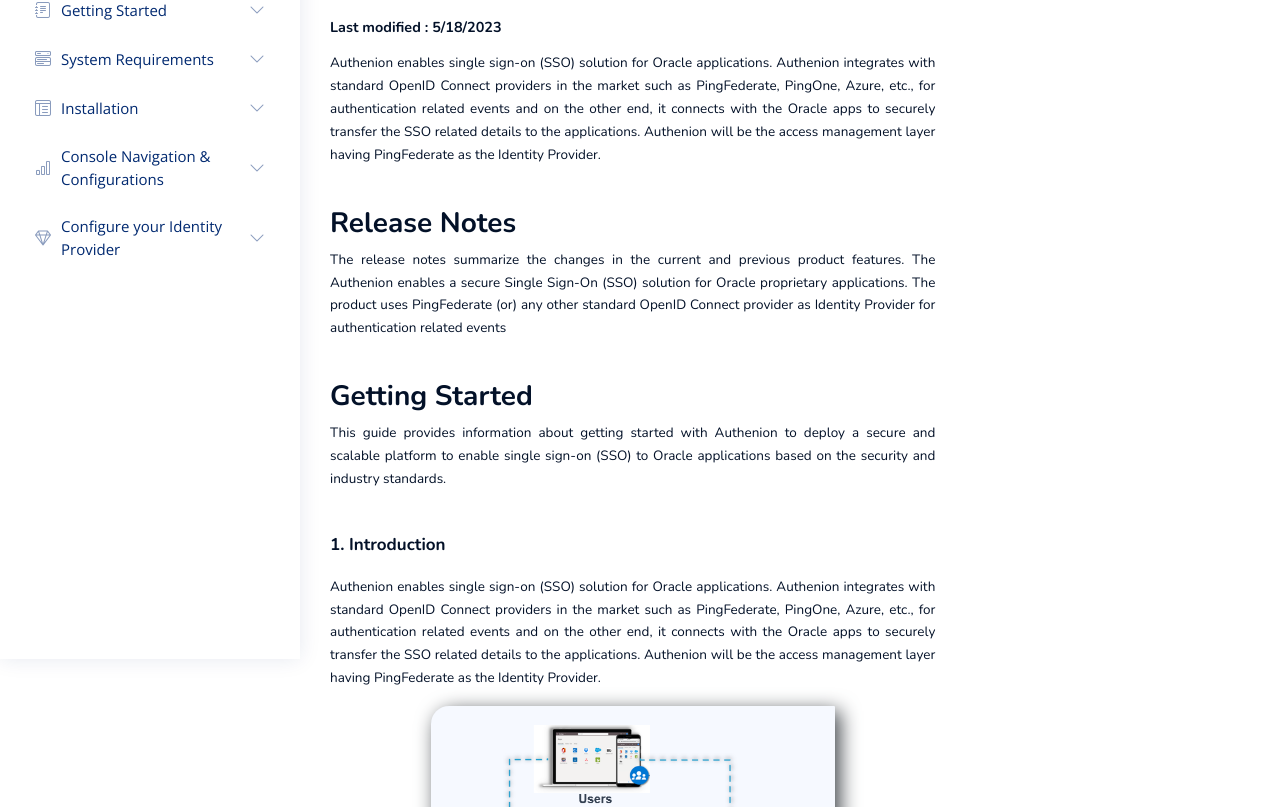
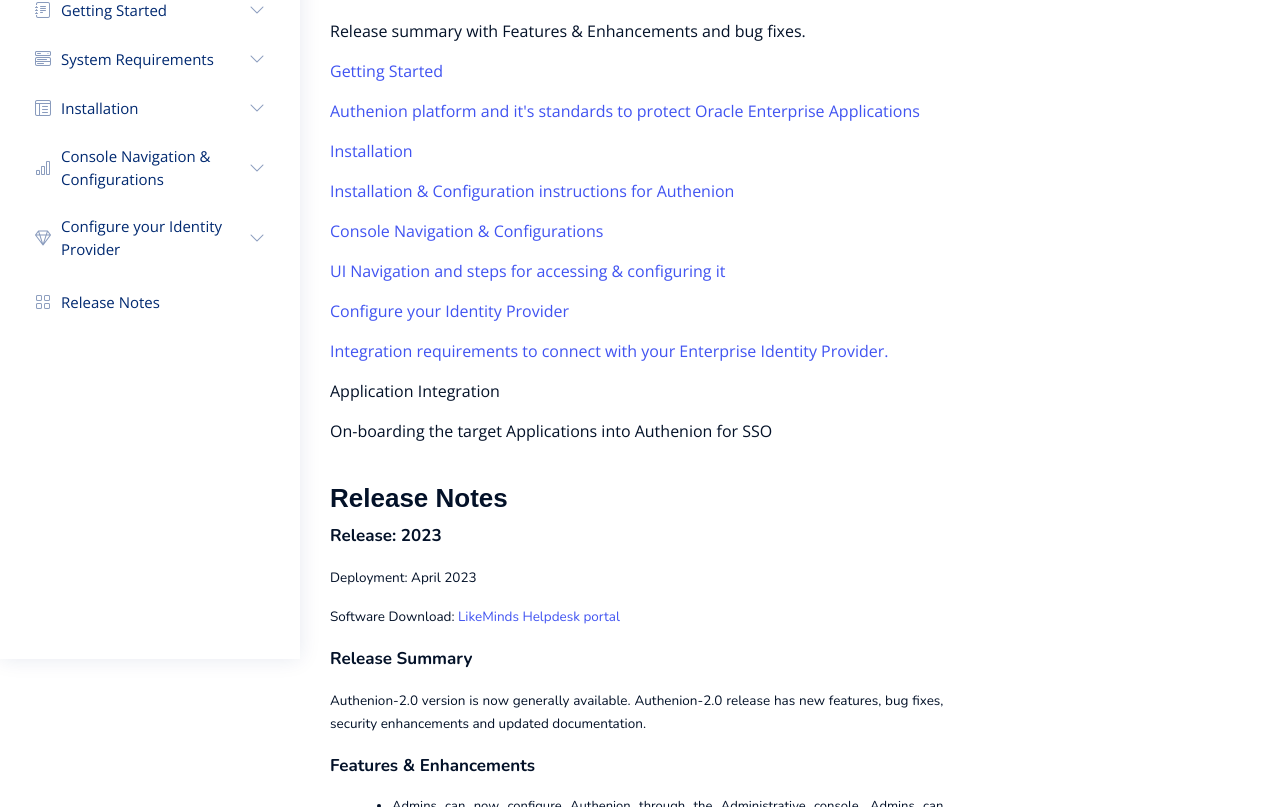
Before and after one commit to shanousman/Authenion-Eik-testing.github.io, a plain HTML site: page index.html in a window 1280 px wide. Shown: the part 141-948 px from the top of the page. Drawn offline with nearby package versions, Linux system fonts and the light colour scheme.

Commit message:
Update index.html

```diff
--- a/index.html
+++ b/index.html
@@ -1,3 +1,4 @@
+
 <!DOCTYPE html>
 <html lang="en">
 
@@ -168,7 +169,7 @@
 
 
       <li class="nav-item">
-        <a class="nav-link " href="index.html">
+        <a class="nav-link collapsed" href="index.html">
           <i class="bi bi-grid"></i>
           <span>Release Notes</span>
         </a>
@@ -221,12 +222,12 @@
         <ul id="components-nav" class="nav-content collapse " data-bs-parent="#sidebar-nav">
          <li>
           <a href="#SupportedOS">
-              <i class="bi bi-circle"></i><span>	Supported Operating Systems </span>
+              <i class="bi bi-circle"></i><span>Supported Operating Systems </span>
             </a>
           </li>
           <li>
             <a href="#LinuxUserrequirements">
-              <i class="bi bi-circle"></i><span>	Linux User requirements in the Authenion Server</span>
+              <i class="bi bi-circle"></i><span>Linux User requirements in the Authenion Server</span>
             </a>
           </li>
           <li>
@@ -305,7 +306,7 @@
         </a>
         <ul id="charts-nav" class="nav-content collapse " data-bs-parent="#sidebar-nav">
           <li>
-            <a href="#Applications / Dashboard page"">
+            <a href="#Applications / Dashboard page">
               <i class="bi bi-circle"></i><span>Dashboard/Applications</span>
             </a>
           </li>
@@ -393,7 +394,12 @@
       </li><!-- End Icons Nav -->
 
       <li class="nav-heading"></li>
-
+      <li class="nav-item">
+        <a class="nav-link collapsed" href="index.html">
+          <i class="bi bi-grid"></i>
+          <span>Release Notes</span>
+        </a>
+      </li><!-- End Dashboard Nav -->
 
 
 
@@ -407,30 +413,112 @@
   <main id="main" class="main">
 
     <div class="pagetitle">
-      <h2><b><p style="font-size: 2.5rem;color: #031128">Authenion</p></b></h2>
-      <nav>
-        <ol class="breadcrumb">
-          <li class="breadcrumb-item"><a href="index.html"></a></li>
-
-		  <!--<li class="breadcrumb-item active"></li>-->
-        </ol>
-      </nav>
+     <p>Authenion Documentation</p>
+
     </div><!-- End Page Title -->
 
+	<!----->
+
+	<div class="body-main" data-test="bodyContent">
+
+	<!-- Tiles -->
+
+		<div class="tiles">
+			<div>
+				<p class="tile-title" data-test="tile">
+
+						 Release Notes
+
+				</p>
+					<p class="tile-subtitle">Release summary with Features & Enhancements and bug fixes.</p>
+			 </div>
+			<div>
+				<a href="#GettingStarted">
+				<p class="tile-title" data-test="tile">
+							 Getting Started
+			   </p>
+				<p class="tile-subtitle">
+					Authenion platform and it's standards to protect Oracle Enterprise Applications
+				</p>
+			</a>
+			  </div>
+			 <div>
+
+               <a href="#Installation">
+				<p class="tile-title" data-test="tile">
+				   Installation
+				</p>
+				<p class="tile-subtitle">Installation & Configuration instructions for Authenion
+				</p>
+				</a>
+			 </div>
+		</div>
+
+		<div class="tiles">
+			<div>
+
+               <a href="#Console Navigation & Configurations">
+				<p class="tile-title" data-test="tile">
+				  	  Console Navigation & Configurations
+				</p>
+				<p class="tile-subtitle">UI Navigation and steps for accessing & configuring it</p>
+			</a>
+			</div>
+
+			<div>
+				<a href="#Configure your Identity Provider">
+				<p class="tile-title" data-test="tile">
+				  Configure your Identity Provider
+				</p>
+				<p class="tile-subtitle">Integration requirements to connect with your Enterprise Identity Provider.</p>
+			</a>
+			</div>
+			<div>
+				<p class="tile-title" data-test="tile">
+
+				Application Integration
+
+				</p>
+				<p class="tile-subtitle">On-boarding the target Applications into Authenion for SSO</p>
+			</div>
+		</div>
+		<br />
+	</div>
+
+
+<!---->
+
     <section class="section dashboard">
-      <div class="row">
-
         <!-- Left side columns -->
         <div class="col-lg-8">
 			<div class="row">
 				<div>
-					<h4><p style="font-size: 0.9rem; color: #031128">Last modified :
-					<script>document.write(new Date().toLocaleDateString());</script> </p> </h4>
-					<p class="col-para"> Authenion enables single sign-on (SSO) solution for Oracle applications. Authenion integrates with standard OpenID Connect providers in the market such as PingFederate, PingOne, Azure, etc., for authentication related events and on the other end, it connects with the Oracle apps to securely transfer the SSO related details to the applications. Authenion will be the access management layer having PingFederate as the Identity Provider.</p> <br>
-
 					<!-- ### RELEASE NOTES ### -->
-					<h4><b>Release Notes</b></h4>
-					<p class="col-para">The release notes summarize the changes in the current and previous product features. The Authenion enables a secure Single Sign-On (SSO) solution for Oracle proprietary applications. The product uses PingFederate (or) any other standard OpenID Connect provider as Identity Provider for authentication related events</p><br>
+					<h4 style="font-family: ABCWhyte Bold, sans-serif; font-size:26px; font-weight: 600;">Release Notes</h4>
+					<p class="col-sub-headings"><b>Release: 2023</b></p>
+					<p class="col-para">Deployment: April 2023</p>
+					<p class="col-para">Software Download: <a href="https://support.likemindsconsulting.com" target="_blank">LikeMinds Helpdesk portal</a></p>
+					<p class="col-sub-headings"><b>Release Summary</b></p>
+					<p class="col-para">Authenion-2.0 version is now generally available. Authenion-2.0 release has new features, bug fixes, security enhancements and updated documentation.</p>
+					<p class="col-sub-headings"><b>Features & Enhancements</b></p>
+					<ul style="margin-left:30px;" class="col-para-bulletpoints">
+						<li><p class="col-para-bulletpoints">Admins can now configure Authenion through the Administrative console. Admins can onboard/manage target Applications, OIDC Providers, Product License and lot more through the administrative console.</p></li>
+						<li><p class="col-para-bulletpoints">Authenion administrative console is hosted by LikeMinds and is available at <a href="https://launch.authenion.com/" target="_blank">Admin UI.</a></p></li>
+						<li><p class="col-para-bulletpoints">The logging framework has been changed to Apache Log4j2 from Logback. Audit logging is now available for recording the event occurance, type, time and responsible user or service.</p></li>
+						<li><p class="col-para-bulletpoints">Authenion Cluster is available and it provides high-availability & scalability. Authenion has inbuilt load balancer for its backend connections. However, Authenion still rquires a network load balancer to automatically balance traffic in the cluster.</p></li>
+						<li><p class="col-para-bulletpoints">Authenion instance status can be monitored through the console. A health-check endpoint is also available to monitor its status through any monitoring tools.</p></li>
+					</ul>
+					<p class="col-sub-headings"><b>Fixes</b></p>
+					<ul style="margin-left:30px;" class="col-para-bulletpoints">
+						<li><p class="col-para-bulletpoints">AQ4-2022-1001: Multiple occurances of SSO transaction in authenion-engine logs.</a></p></li>
+						<li><p class="col-para-bulletpoints">AQ1-2023-1001: Authenion engine log recycling and log file size limit to 10MB.</p></li>
+						<li><p class="col-para-bulletpoints">AQ1-2023-1002: REST API calls authorization for Authenion agent.</p></li>
+						<li><p class="col-para-bulletpoints">AQ1-2023-1003: Cookie is configured with SameSite attribute</p></li>
+						<li><p class="col-para-bulletpoints">AQ2-2023-1006: Multiple sync requests to the same Agent APIs.</p></li>
+						<li><p class="col-para-bulletpoints">AQ2-2023-1008: Header Mapping page shows blank screen when there is no data present in OIDC claims.</p></li>
+					</ul>
+
+					<br />
 				</div>
 
 
@@ -479,14 +567,16 @@
 						<br>
 					</ul> -->
 				</div>
-
+		<br />
 				<!-- ### GETTING STARTED ### -->
+			<!--<div style="width:800px; background-color:lightgrey;">-->
 			<div>
-				<h4><b>Getting Started</b></h4>
+				<a style="padding:32px" name="GettingStarted"></a>
+				<h4 style="font-family: ABCWhyte Bold, sans-serif; font-size:26px; font-weight: 600;">Getting Started</h4>
 				<p class="col-para">This guide provides information about getting started with Authenion to deploy a secure and scalable platform to enable single sign-on (SSO) to Oracle applications based on the security and industry standards.</p>
 				<a style="padding:32px" name="Introduction"></a>
 				<p class="col-sub-headings"><b>1. Introduction</b></p>
-				<p class="col-para">Authenion enables single sign-on (SSO) solution for Oracle applications. Authenion integrates with standard OpenID Connect providers in the market such as PingFederate, PingOne, Azure, etc., for authentication related events and on the other end, it connects with the Oracle apps to securely transfer the SSO related details to the applications. Authenion will be the access management layer having PingFederate as the Identity Provider.</p>
+				<p class="col-para">Authenion enables single sign-on (SSO) solution for Oracle applications. Authenion integrates with standard OpenID Connect providers in the market such as PingFederate, PingOne, Azure, etc., for authentication related events and on the other end, it connects with the Oracle apps to securely transfer the SSO related details to the applications.</p>
 				<img src="assets/img/authenion-intro.png" alt="" class="col-images-intro" /> <br>
 
 				<a style="padding:32px" name="Enterprise Deployement Model"></a>
@@ -686,7 +776,8 @@
 
         <!-- ### SYSTEM REQUIREMENTS ### -->
 				<div>
-					<h4><b>System Requirements</b></h4>
+					<h4 style="font-family: ABCWhyte Bold, sans-serif; font-size:26px; font-weight: 600;">System Requirements</h4>
+
 					<p class="col-para">The following requirements should be met for Authenion installation. Authenion qualifies & certifies the following configurations that they are compatible with the product. Authenion supports IPv4 addressing. </p>
 					<table class="systemrequiremetable" cellpadding = "5" cellspacing = "5" >
 
@@ -801,7 +892,8 @@
 				<!-- ### INSTALLATION ### -->
 				<div>
 					<!-- <a name="install-authenion section"></a> -->
-					<h4><b>Installation</b></h4>
+					<a style="padding:32px" name="Installation"></a>
+					<h4 style="font-family: ABCWhyte Bold, sans-serif; font-size:26px; font-weight: 600;">Installation</h4>
                     <p class="col-para">This section provides instructions for installing, configuring & starting/stopping Authenion product. Authenion can be installed on the Linux servers. For the System requirements, please visit System Requirements section.</p>
                      <a style="padding:32px" name="pre-reqs section"></a>
                      <p class="col-sub-headings"><b>1. Pre-requisites</b></p>
@@ -1020,7 +1112,8 @@
 				<!-- ### UI & NAVIGATION ### -->
 				<div>
 					<!-- <a name="install-authenion section"></a> -->
-					<h4><b>Console Navigation & Configurations</b></h4>
+					<a style="padding: 35px" name="Console Navigation & Configurations"></a>
+					<h4 style="font-family: ABCWhyte Bold, sans-serif; font-size:26px; font-weight: 600;">Console Navigation & Configurations</h4>
 					<p class="col-para">This section describes the UI of Authenion (Admin Console) and its navigation and provides steps for accessing and configuring it. Access the Authenion UI by clicking <a href="https://launch.authenion.com">Administrative Consle</a></p>
 
 
@@ -1265,7 +1358,7 @@
 									                    <ul>
 										                  <li class="li" style="list-style-type: none;margin-top:10px;">https://authenion.example.com:8090</li>
 
-															<li class="li" style="list-style-type: none;font-size:12px;max-width:500px;background-color:#CCE0F0;"><i><b>Note:</b> If the Authenion is configured in cluster, enter the <b>Authenion Instances</b> value from all the Authenion servers. The default port is 8090 and enabled with HTTPS. Supports multiple entries.</i>
+															<li class="li" style="list-style-type: none;font-size:12px;max-width:500px;background-color:#f5f5f6;"><i><b>Note:</b> If the Authenion is configured in cluster, enter the <b>Authenion Instances</b> value from all the Authenion servers. The default port is 8090 and enabled with HTTPS. Supports multiple entries.</i>
 															</ul>
 								                       </td>
 
@@ -1581,7 +1674,7 @@
 								<!-- Application Hosts -->
 								<div>
 									<a style="padding: 35px" name="Application Hosts"></a>
-									   <p class="col-sub-headings"><b>7. Application Hosts </b></p>
+									   <p class="col-sub-headings"><b>7. Application Hosts </b><p>
 										<p class="col-para">Applications Hosts are the target applications or the backend application servers that Authenion is protecting through a
 											gateway architecture. These target application’s access requests are validated by Authenion before they are forwarded. </p>
 											<img src="assets/img/BackendServer.png" alt="" class="col-images-intro" /> <br>
@@ -1675,8 +1768,8 @@
 										<!-- table ### -->
 										<table class="systemrequiremetable" cellpadding = "5" cellspacing = "5">
 											<tr>
-											   <th class="symcomponent" >System component</th>
-											  <th class="symcomponent">Requirements</th>
+												<th class="symcomponent">System components&nbsp;&nbsp;&emsp;&emsp;</th>
+												<th class="symcomponent">Requirements&nbsp;&emsp;&emsp;&emsp;&emsp;</th>
 											</tr>
 
 											<tbody class="tbody">
@@ -1705,11 +1798,11 @@
 											 <!--App Header -->
 														 <tr>
 															 <td>
-															 <p>App Header  </p>
+															 <p><b>App Header </b></p>
 															  </td>
 															  <td>
 															   <ul>
-																 <li class="li">OIDC Claim</li>
+																 <p><b>OIDC Claims </b></p>
 															   </ul>
 															 </td>
 														 </tr>
@@ -1848,10 +1941,13 @@ status page also displays your authenion license information. </p>
 									    	<img style="margin-left:55px;" src="assets/img/sync1.png" alt="" class="col-images-intro" /> <br>
 											</div>
                                            <br>
+			<br />
 
 				<!-- ### CONFIGURE IDENTITY PROVIDER ### -->
 				<div>
-					<h4><b>Configure your Identity Provider</b></h4>
+					<a  style="padding: 38px" name="Configure your Identity Provider"></a>
+					<h4 style="font-family: ABCWhyte Bold, sans-serif; font-size:26px; font-weight: 600;">Configure your Identity Provider</h4>
+
 					<p class="col-para">This section provides the steps required to configure Authenion with the Identity/Token Providers like PingFederate, PingOne, Microsoft Azure, etc. The integration will be established through OAuth and OpenID Connect protocols.</p>
 
 					<!--PingFederate as IdP-->
```
